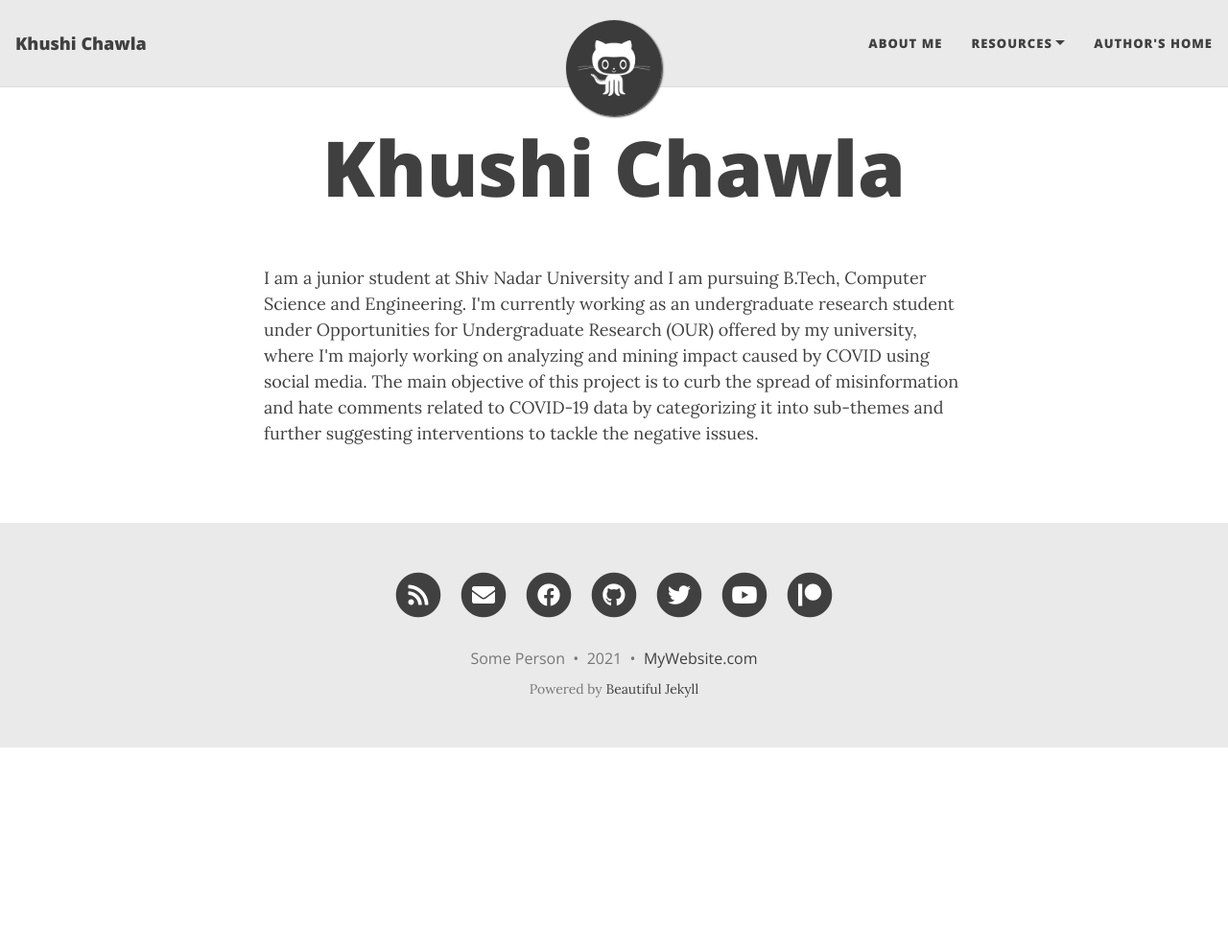
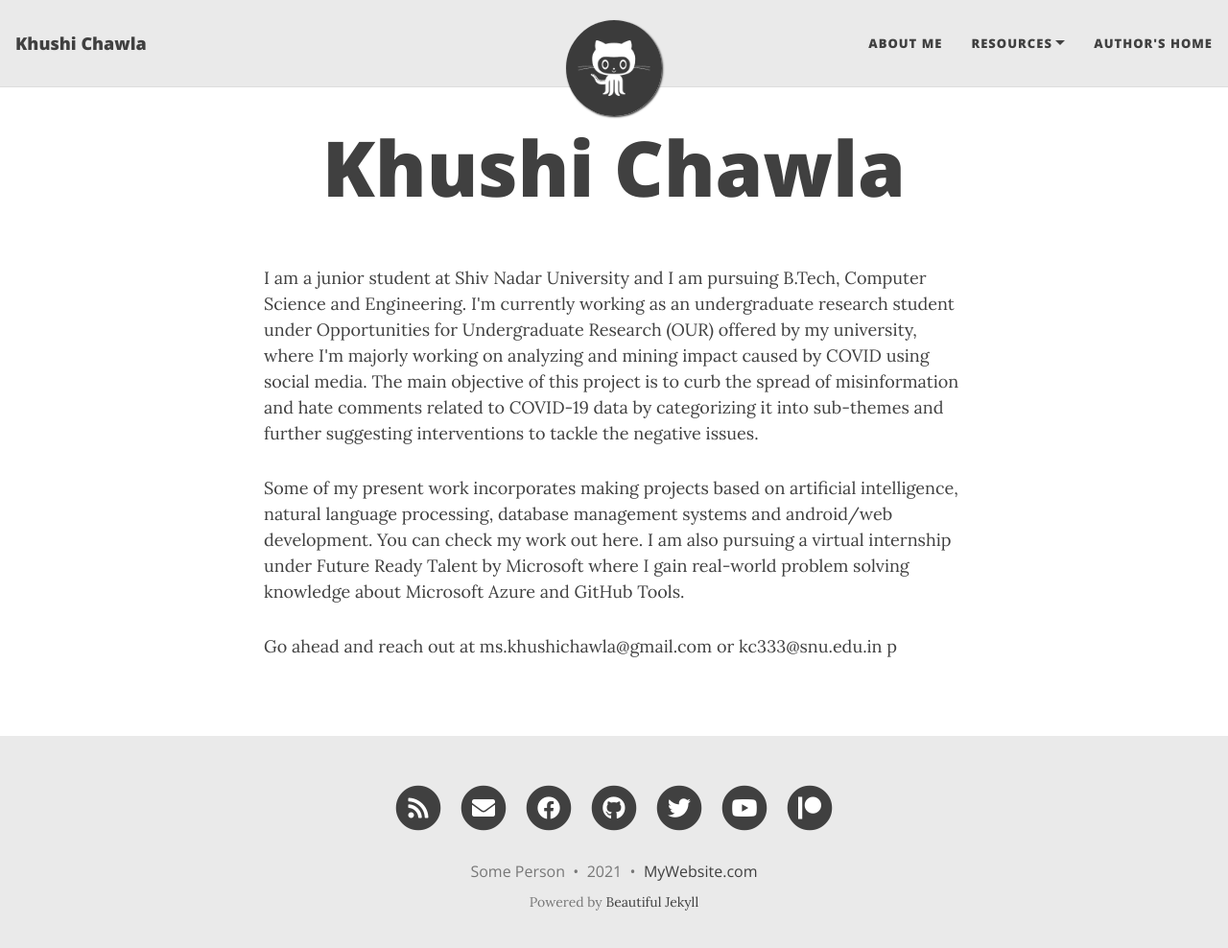
Before and after one commit to khushi1811/khushi1811.github.io, a Jekyll site: the page built from index.html, in a window 1280 px wide and 1001 px high. Shown: the top 988 px of the window at 96% size. Built offline with Jekyll 4.4.1, drawn with Linux system fonts in a browser that asks for light colours; nearby versions of some CDN libraries; the list of posts is cut into pages by our own code; comment, search, counter and statistics services are not loaded.

Commit message:
Update home.html

```diff
--- a/_layouts/home.html
+++ b/_layouts/home.html
@@ -5,3 +5,7 @@
 {{ content }}
 
 <p> I am a junior student at Shiv Nadar University and I am pursuing  B.Tech, Computer Science and Engineering. I'm currently working as an undergraduate research student under Opportunities for Undergraduate Research (OUR) offered by my university, where I'm majorly working on analyzing and mining impact caused by COVID using social media. The main objective of this project is to curb the spread of misinformation and hate comments related to COVID-19 data by categorizing it into sub-themes and further suggesting interventions to tackle the negative issues.</p>
+
+<p> Some of my present work incorporates making projects based on artificial intelligence, natural language processing, database management systems and android/web development. You can check my work out here. I am also pursuing a virtual internship under Future Ready Talent by Microsoft where I gain real-world problem solving knowledge about Microsoft Azure and GitHub Tools.</p>
+
+<p> Go ahead and reach out at ms.khushichawla@gmail.com or kc333@snu.edu.in </>p
```
